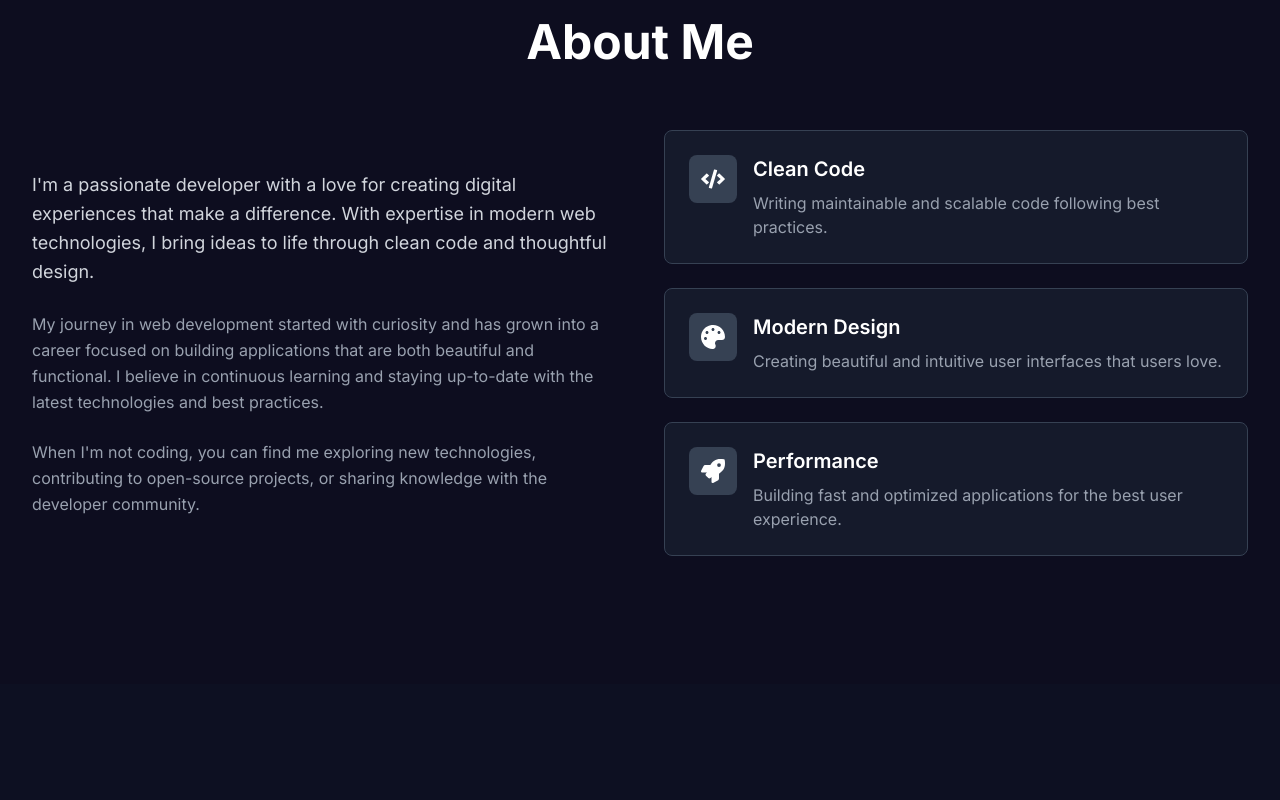
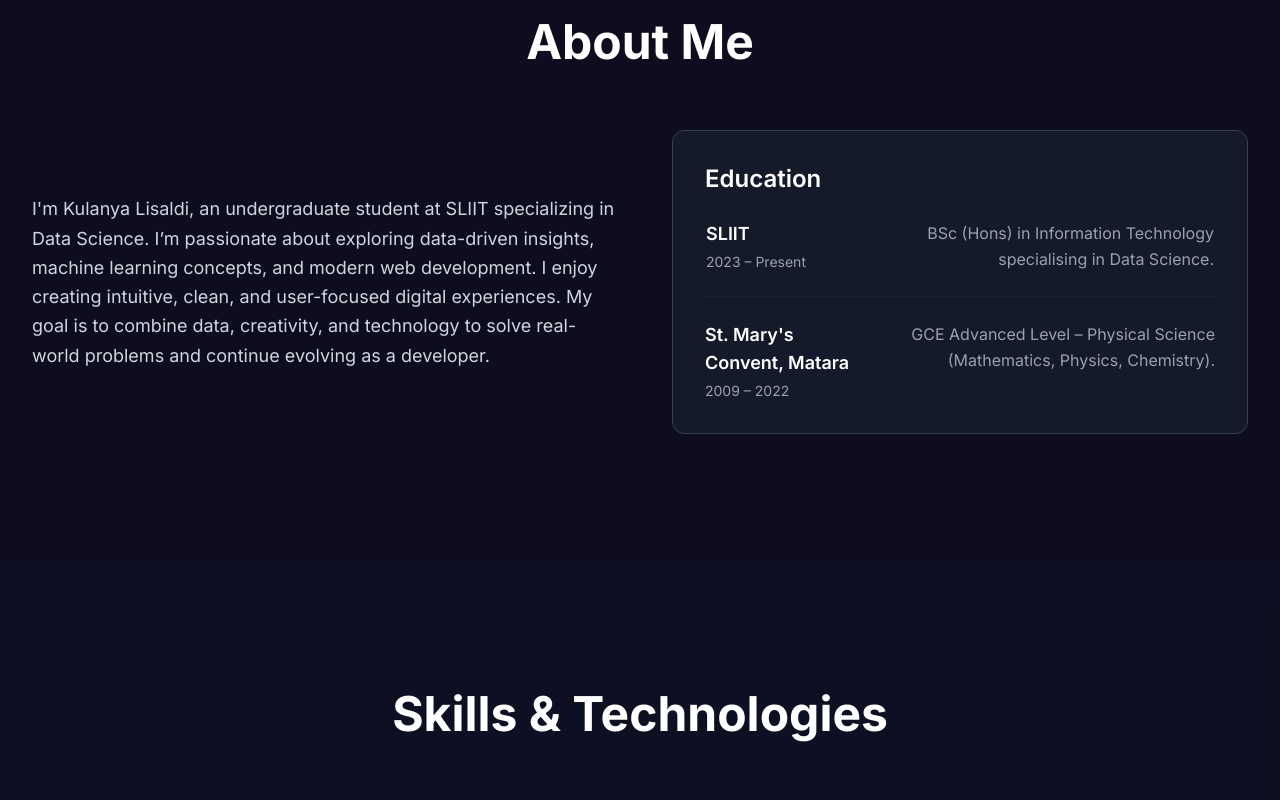
Before and after one commit to KulanyaLisaldi/Portfolio-Kulanya, a Next.js app: page / in a window 1280 px wide. Shown: the part 920-1720 px from the top of the page. Built offline with nearby package versions, Linux system fonts and the light colour scheme; no server answers.

Commit message:
Update About me

```diff
--- a/components/About.tsx
+++ b/components/About.tsx
@@ -1,22 +1,21 @@
 import React from 'react'
-import { FaCode, FaPalette, FaRocket } from 'react-icons/fa'
+import Image from 'next/image'
 
 const About = () => {
-  const features = [
+  const educationItems = [
     {
-      icon: FaCode,
-      title: 'Clean Code',
-      description: 'Writing maintainable and scalable code following best practices.',
+       // replace with your institute logo path in /public
+      institute: 'SLIIT',
+      description:
+        'BSc (Hons) in Information Technology specialising in Data Science.',
+      date: '2023 – Present',
     },
     {
-      icon: FaPalette,
-      title: 'Modern Design',
-      description: 'Creating beautiful and intuitive user interfaces that users love.',
-    },
-    {
-      icon: FaRocket,
-      title: 'Performance',
-      description: 'Building fast and optimized applications for the best user experience.',
+       // update with your school/college badge
+      institute: 'St. Mary\'s Convent, Matara',
+      description:
+        'GCE Advanced Level – Physical Science (Mathematics, Physics, Chemistry).',
+      date: '2009 – 2022',
     },
   ]
 
@@ -37,46 +36,45 @@ const About = () => {
           {/* Left Side - Text Content */}
           <div className="space-y-6">
             <p className="text-gray-300 text-lg leading-relaxed">
-              I'm a passionate developer with a love for creating digital
-              experiences that make a difference. With expertise in modern web
-              technologies, I bring ideas to life through clean code and
-              thoughtful design.
-            </p>
-            <p className="text-gray-400 leading-relaxed">
-              My journey in web development started with curiosity and has grown
-              into a career focused on building applications that are both
-              beautiful and functional. I believe in continuous learning and
-              staying up-to-date with the latest technologies and best practices.
-            </p>
-            <p className="text-gray-400 leading-relaxed">
-              When I'm not coding, you can find me exploring new technologies,
-              contributing to open-source projects, or sharing knowledge with
-              the developer community.
+              I'm Kulanya Lisaldi, an undergraduate student at SLIIT specializing in Data Science.
+              I’m passionate about exploring data-driven insights, machine learning concepts, and modern web development.
+              I enjoy creating intuitive, clean, and user-focused digital experiences.
+              My goal is to combine data, creativity, and technology to solve real-world problems and continue evolving as a developer.
             </p>
           </div>
 
-          {/* Right Side - Features Grid */}
-          <div className="grid gap-6">
-            {features.map((feature, index) => (
-              <div
-                key={index}
-                className="bg-gray-800/50 backdrop-blur-sm p-6 rounded-lg border border-gray-700 hover:border-gray-600 transition-all duration-300 hover:transform hover:scale-105"
-              >
-                <div className="flex items-start space-x-4">
-                  <div className="flex-shrink-0">
-                    <div className="w-12 h-12 bg-gray-700 rounded-lg flex items-center justify-center">
-                      <feature.icon className="w-6 h-6 text-white" />
+          {/* Right Side - Education Card */}
+          <div className="flex justify-center md:justify-end">
+            <div className="max-w-xl w-full bg-gray-800/50 backdrop-blur-sm p-6 sm:p-8 rounded-xl border border-gray-700 hover:border-gray-600 transition-all duration-300 hover:transform hover:scale-105">
+              <h3 className="text-lg sm:text-xl md:text-2xl font-semibold text-white mb-6">
+                Education
+              </h3>
+
+              <div className="space-y-6">
+                {educationItems.map((item, index) => (
+                  <div
+                    key={index}
+                    className="flex flex-col sm:flex-row sm:items-center md:items-start sm:justify-between gap-4 sm:gap-6 border border-transparent border-b-gray-800/60 pb-6 last:pb-0 last:border-none"
+                  >
+                    <div className="flex items-center sm:items-start gap-4">
+
+                      <div>
+                        <h4 className="text-sm sm:text-base md:text-lg font-semibold text-white">
+                          {item.institute}
+                        </h4>
+                        <p className="text-xs sm:text-sm text-gray-400 mt-1">
+                          {item.date}
+                        </p>
+                      </div>
                     </div>
+
+                    <p className="text-gray-400 text-sm leading-relaxed text-center sm:text-left md:text-right md:text-base md:max-w-xs">
+                      {item.description}
+                    </p>
                   </div>
-                  <div>
-                    <h3 className="text-xl font-semibold text-white mb-2">
-                      {feature.title}
-                    </h3>
-                    <p className="text-gray-400">{feature.description}</p>
-                  </div>
-                </div>
+                ))}
               </div>
-            ))}
+            </div>
           </div>
         </div>
       </div>
--- a/components/Projects.tsx
+++ b/components/Projects.tsx
@@ -4,13 +4,13 @@ import { FaGithub, FaExternalLinkAlt } from 'react-icons/fa'
 const Projects = () => {
   const projects = [
     {
-      title: 'MediCare',
-      Date: 'Aug 2025 - Oct 2025',
+      title: 'Portfolio Website',
+      Date: 'Nov 2025 - Dec 2025',
       description:
-        'MediCare is a full-stack online pharmacy and channeling management system that helps users easily buy medicines, book doctors, upload prescriptions, and track deliveries.',
-      technologies: ['React', 'Express.js', 'Node.js', 'MongoDB', 'Tailwind CSS', 'Git'],
+        'This is my personal portfolio website created to present my skills, academic projects, and achievements as an IT undergraduate. The website is built with TypeScript and Next.js, featuring a modern and responsive design.',
+      technologies: ['TypeScript', 'Next.js', 'CSS', 'Git'],
       image: '/medicare.png',
-      github: 'https://github.com/KulanyaLisaldi/Medicare_Pharmacy_ITP_W200',
+      github: 'https://github.com/KulanyaLisaldi/Portfolio-Kulanya',
     },
     {
       title: 'MediCare',
```
Also changed, not shown: public/school.png (added), public/sliit-logo.png (added).
